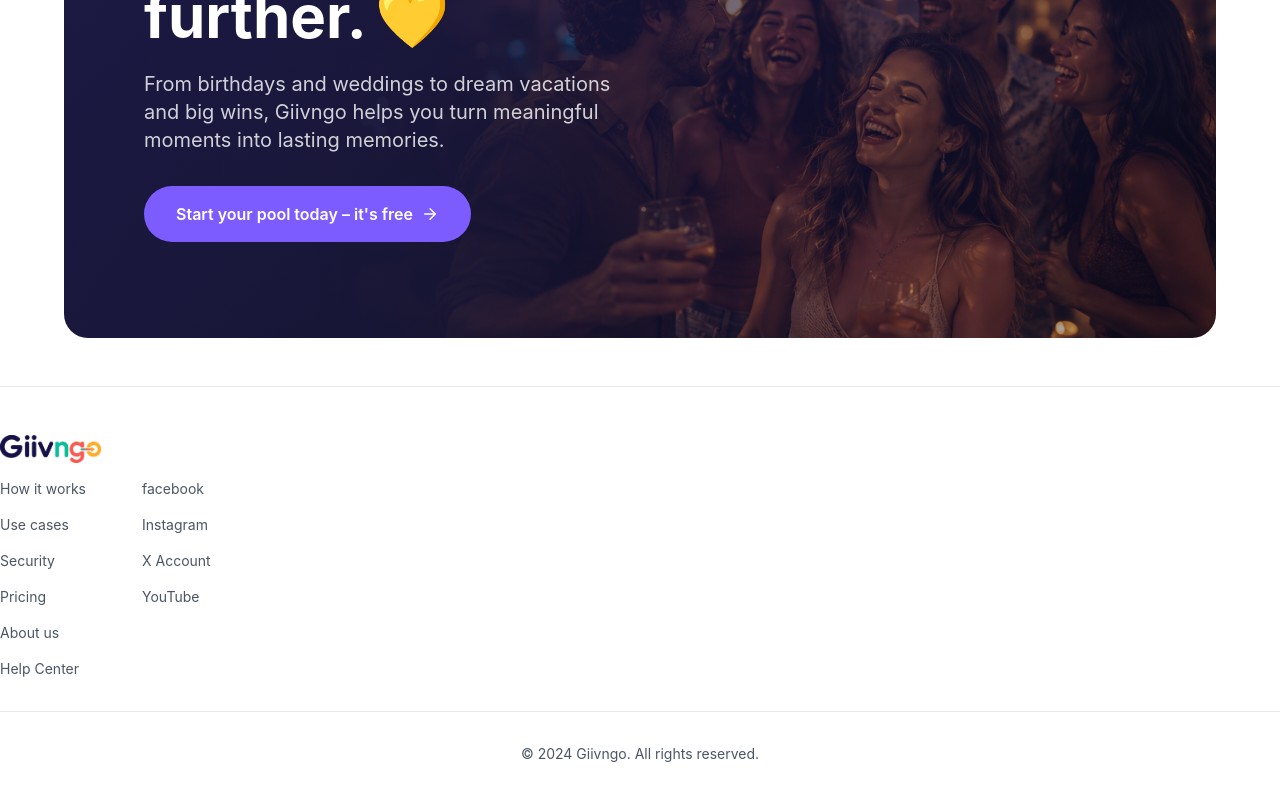
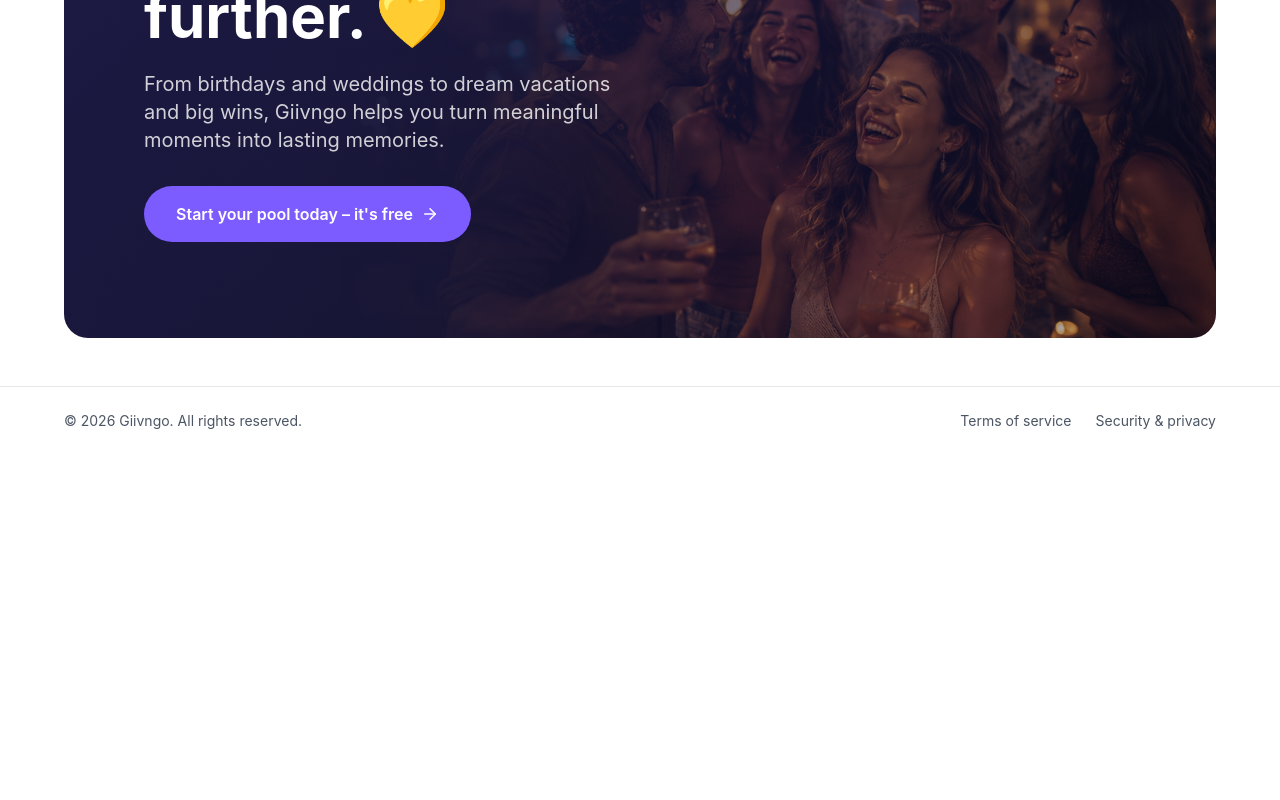
Before and after one commit to giivngoproject-svg/giivngo-app, a Next.js app: page / in a window 1280 px wide. Shown: the part 3161-3961 px from the top of the page. After the commit the page ends 3616 px from the top, so only its background shows below. Built offline with nearby package versions, Linux system fonts and the light colour scheme.

Commit message:
Simplify footer to a single line
Collapse the footer to one row: copyright on the left, Terms of service and
Security & privacy links on the right. Drop the logo and the nav/social link
columns, and update the year to 2026.

Co-Authored-By: Claude Opus 4.8 (1M context) <noreply@anthropic.com>

```diff
--- a/src/components/nav/Footer.tsx
+++ b/src/components/nav/Footer.tsx
@@ -1,59 +1,15 @@
-import Image from "next/image";
-
 export function Footer() {
   return (
     <footer className="bg-white border-t border-gray-200">
-      <div className="max-w-7xl mx-auto px-16 sm:px-0 py-12">
-        <div className="text-2xl font-bold">
-          <Image
-            src="/logo.png"
-            alt="giivngo"
-            width={1951}
-            height={541}
-            priority
-            className="h-7 w-auto"
-          />
-        </div>
-        <div className="flex flex-row  md:flex-row items-start  gap-14 mt-4">
-
-          <div className="flex flex-col flex-wrap md:flex-nowrap gap-4  text-sm text-gray-600">
-            <a href="#" className="hover:text-gray-900">
-              How it works
-            </a>
-            <a href="#" className="hover:text-gray-900">
-              Use cases
-            </a>
-            <a href="#" className="hover:text-gray-900">
-              Security
-            </a>
-            <a href="#" className="hover:text-gray-900">
-              Pricing
-            </a>
-            <a href="#" className="hover:text-gray-900">
-              About us
-            </a>
-            <a href="#" className="hover:text-gray-900">
-              Help Center
-            </a>
-          </div>
-
-          <div className="flex flex-col flex-wrap md:flex-nowrap gap-4  text-sm text-gray-600">
-            <a href="#" className="hover:text-gray-900">
-              facebook
-            </a>
-            <a href="#" className="hover:text-gray-900">
-              Instagram
-            </a>
-            <a href="#" className="hover:text-gray-900">
-              X Account
-            </a>
-            <a href="#" className="hover:text-gray-900">
-              YouTube
-            </a>
-          </div>
-        </div>
-        <div className="mt-8 pt-8 border-t border-gray-200 text-center text-sm text-gray-600">
-          © 2024 Giivngo. All rights reserved.
+      <div className="mx-auto max-w-[1600px] px-6 sm:px-10 lg:px-16 py-6 flex flex-col sm:flex-row items-center justify-between gap-4 text-sm text-gray-600">
+        <p>© 2026 Giivngo. All rights reserved.</p>
+        <div className="flex items-center gap-6">
+          <a href="#" className="hover:text-gray-900">
+            Terms of service
+          </a>
+          <a href="#" className="hover:text-gray-900">
+            Security &amp; privacy
+          </a>
         </div>
       </div>
     </footer>
```
